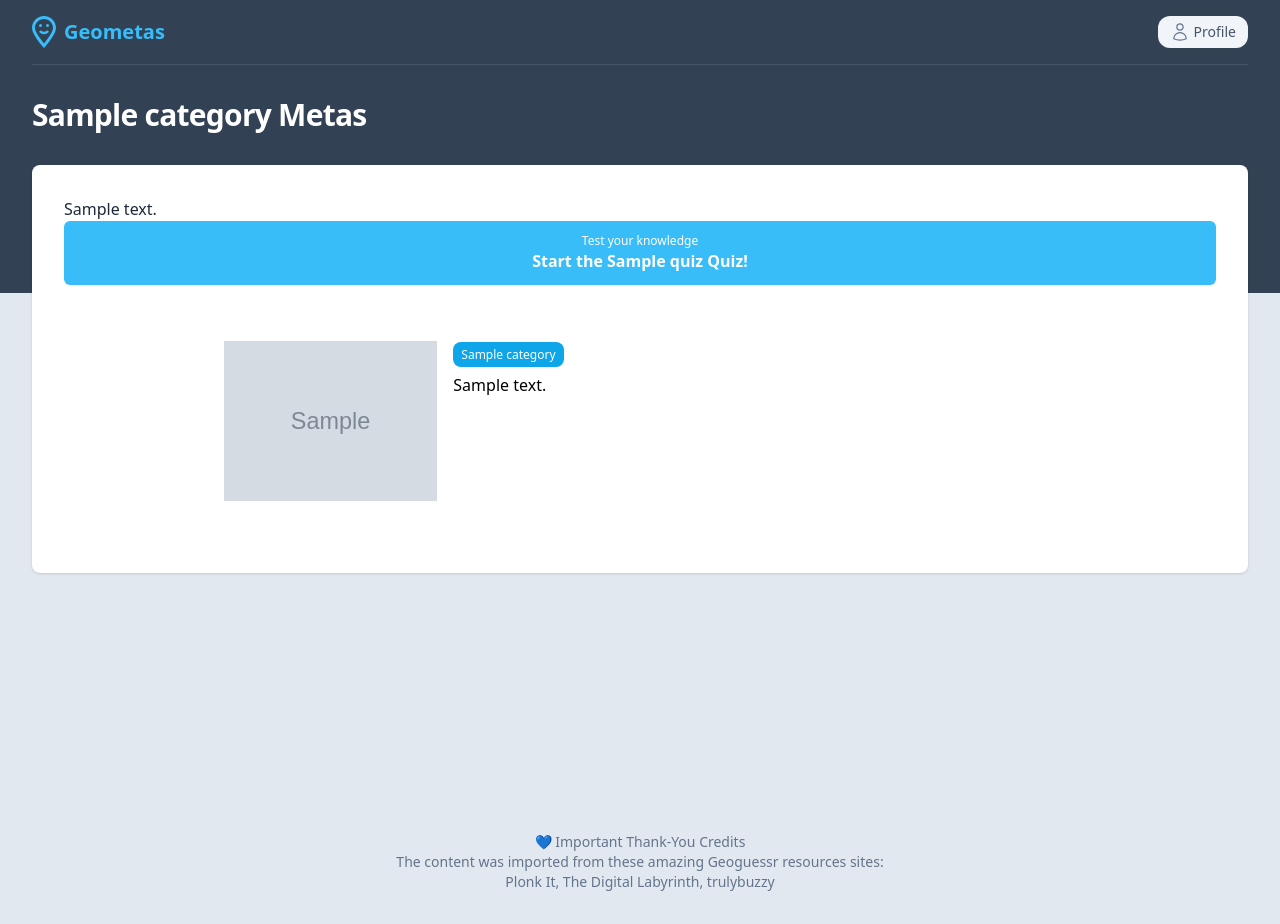
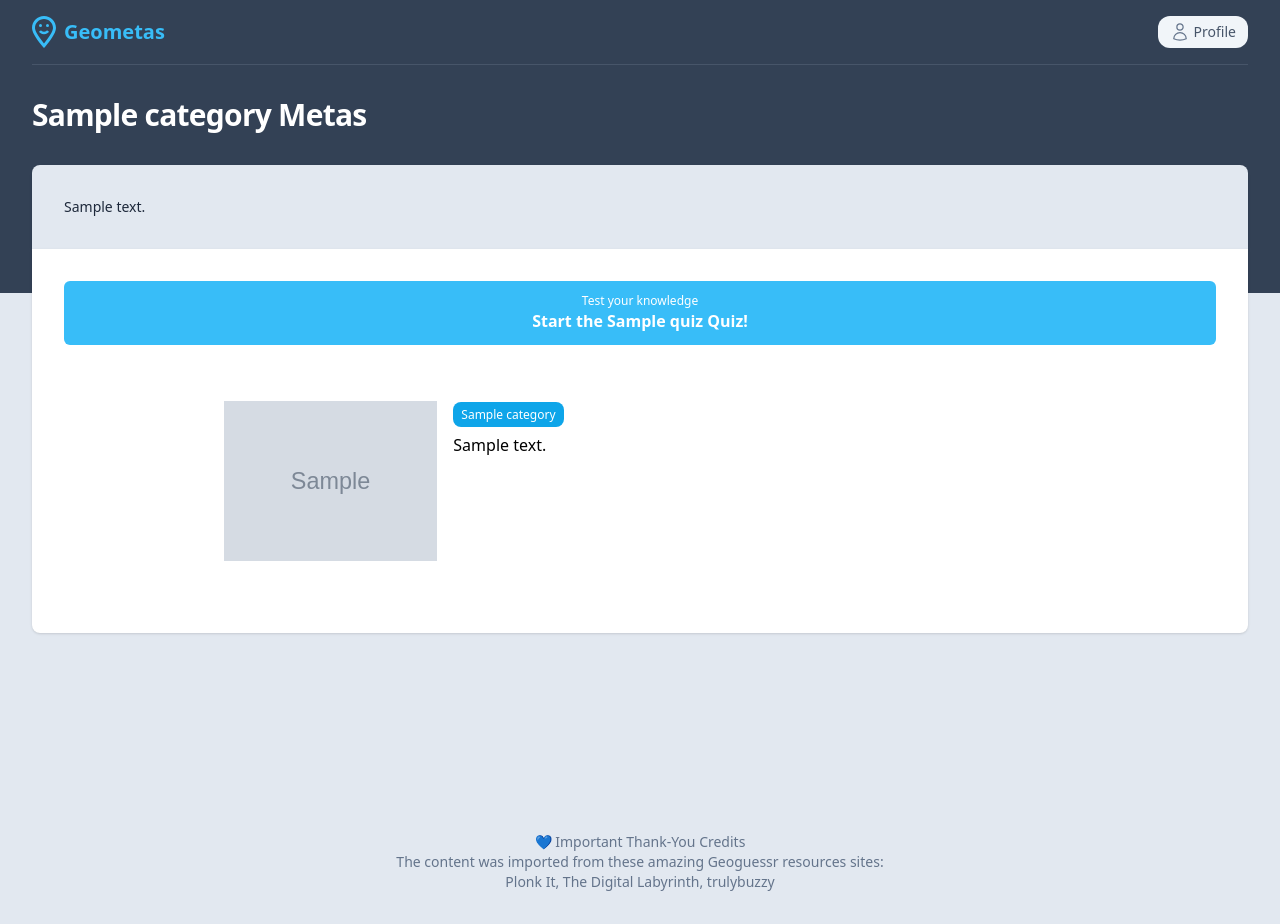
Before and after one commit to therealPaulPlay/geometas, a Django app: a page that uses templates/base.html in a window 1280 px wide. Run offline with Django 3.2, Linux system fonts and the light colour scheme; tables that the repository leaves empty hold one stand-in row (values such as "Sample post"); grey boxes marked "Sample" are stand-in pictures.

Commit message:
template

```diff
--- a/accounts/templates/accounts/profile.html
+++ b/accounts/templates/accounts/profile.html
@@ -1,6 +1,6 @@
-{% extends "base.html" %}
+{% extends "template_content.html" %}
 
-{% block main %}
+{% block content %}
 <div class="max-w-2xl">
     <div class="">
 
--- a/cms/templates/cms/category.html
+++ b/cms/templates/cms/category.html
@@ -1,15 +1,19 @@
-{% extends "base.html" %}
+{% extends "template_content_with_extra.html" %}
 
 {% block html_title %}{{ category.name }} Metas - Geometas{% endblock %}
 {% block title_main %}{{ category.name }} Metas{% endblock %}
 
-{% block main %}
+
+{% block content_top_extra %}
+    <div class="text-slate-800 text-sm">
+        {{ category.description  }}
+    </div>
+{% endblock %}
+
+
+{% block content %}
 
     <div class="">
-
-        <div class="text-slate-800">
-            {{ category.description  }}
-        </div>
 
         {% include 'cms/components/fact_list.html'  %}
 
--- a/cms/templates/cms/country.html
+++ b/cms/templates/cms/country.html
@@ -1,9 +1,9 @@
-{% extends "base.html" %}
+{% extends "template_content.html" %}
 
 {% block html_title %}{{ country.name }} Metas - Geometas{% endblock %}
 {% block title_main %}{{ country.name }} Metas{% endblock %}
 
-{% block main %}
+{% block content %}
 
     <div class="">
 
--- a/cms/templates/cms/home.html
+++ b/cms/templates/cms/home.html
@@ -1,9 +1,9 @@
-{% extends "base.html" %}
+{% extends "template_content.html" %}
 
 {% block html_title %}Geometas{% endblock %}
 {% block title_main %}Metas{% endblock %}
 
-{% block main %}
+{% block content %}
 
     <div class="">
 
--- a/cms/templates/cms/metas_index.html
+++ b/cms/templates/cms/metas_index.html
@@ -1,9 +1,9 @@
-{% extends "base.html" %}
+{% extends "template_content.html" %}
 
 {% block html_title %}Geometas{% endblock %}
 {% block title_main %}Metas&nbsp;&nbsp;<span class="text-xs text-slate-300">{{total_fact_count}} available</span>{% endblock %}
 
-{% block main %}
+{% block content %}
 
     <div class="">
 
--- a/cms/templates/cms/region.html
+++ b/cms/templates/cms/region.html
@@ -1,9 +1,9 @@
-{% extends "base.html" %}
+{% extends "template_content.html" %}
 
 {% block html_title %}{{ region }} Metas - Geometas{% endblock %}
 {% block title_main %}{{ region }} Metas{% endblock %}
 
-{% block main %}
+{% block content %}
 
     <div class="">
 
--- a/quiz/templates/quiz/quiz.html
+++ b/quiz/templates/quiz/quiz.html
@@ -1,6 +1,6 @@
-{% extends "base.html" %}
+{% extends "template_content.html" %}
 
-{% block main %}
+{% block content %}
 <div class="max-w-2xl">
     {% block quiz %}{% endblock %}
 </div>
--- a/quiz/templates/quiz/summary.html
+++ b/quiz/templates/quiz/summary.html
@@ -1,10 +1,10 @@
-{% extends "base.html" %}
+{% extends "template_content.html" %}
 
 {% block html_title %}{{ session.quiz.name }} - Summary - Geometas{% endblock %}
 
 {% block title_main %}{{ session.quiz.name }} - Summary{% endblock %}
 
-{% block main %}
+{% block content %}
 
     <div class="">
         <h2 class="text-2xl mb-4 text-slate-900">{{ session.quiz.name }}</h2>
--- a/static/css/main.css
+++ b/static/css/main.css
@@ -875,9 +867,9 @@ video {
   background-color: rgb(241 245 249 / var(--tw-bg-opacity));
 }
 
-.bg-white {
+.bg-slate-200 {
   --tw-bg-opacity: 1;
-  background-color: rgb(255 255 255 / var(--tw-bg-opacity));
+  background-color: rgb(226 232 240 / var(--tw-bg-opacity));
 }
 
 .bg-slate-700 {
@@ -885,14 +877,19 @@ video {
   background-color: rgb(51 65 85 / var(--tw-bg-opacity));
 }
 
-.bg-slate-200 {
+.bg-white {
   --tw-bg-opacity: 1;
-  background-color: rgb(226 232 240 / var(--tw-bg-opacity));
+  background-color: rgb(255 255 255 / var(--tw-bg-opacity));
 }
 
 .object-contain {
   -o-object-fit: contain;
      object-fit: contain;
+}
+
+.px-2 {
+  padding-left: 0.5rem;
+  padding-right: 0.5rem;
 }
 
 .px-3 {
@@ -1100,19 +1093,10 @@ video {
   color: rgb(255 255 255 / var(--tw-text-opacity));
 }
 
-.text-slate-100 {
-  --tw-text-opacity: 1;
-  color: rgb(241 245 249 / var(--tw-text-opacity));
-}
-
-.text-slate-200 {
-  --tw-text-opacity: 1;
-  color: rgb(226 232 240 / var(--tw-text-opacity));
-}
-
-.text-slate-300 {
-  --tw-text-opacity: 1;
-  color: rgb(203 213 225 / var(--tw-text-opacity));
+.shadow {
+  --tw-shadow: 0 1px 3px 0 rgb(0 0 0 / 0.1), 0 1px 2px -1px rgb(0 0 0 / 0.1);
+  --tw-shadow-colored: 0 1px 3px 0 var(--tw-shadow-color), 0 1px 2px -1px var(--tw-shadow-color);
+  box-shadow: var(--tw-ring-offset-shadow, 0 0 #0000), var(--tw-ring-shadow, 0 0 #0000), var(--tw-shadow);
 }
 
 .hover\:bg-green-600:hover {
@@ -1224,9 +1208,14 @@ video {
     border-radius: 0.5rem;
   }
 
-  .sm\:bg-gray-200 {
-    --tw-bg-opacity: 1;
-    background-color: rgb(229 231 235 / var(--tw-bg-opacity));
+  .sm\:rounded-t-lg {
+    border-top-left-radius: 0.5rem;
+    border-top-right-radius: 0.5rem;
+  }
+
+  .sm\:rounded-b-lg {
+    border-bottom-right-radius: 0.5rem;
+    border-bottom-left-radius: 0.5rem;
   }
 
   .sm\:bg-slate-200 {
--- a/templates/base.html
+++ b/templates/base.html
@@ -58,15 +58,7 @@
             </header>
         </div>
 
-        <main class="-mt-32">
-            <div class="mx-auto max-w-7xl pb-12 sm:px-6 lg:px-8">
-                <div class="sm:rounded-lg bg-white px-4 py-6 sm:p-8 sm:shadow">
-                    <div class="flex-grow">
-                        {% block main %}{% endblock %}
-                    </div>
-                </div>
-            </div>
-        </main>
+        {% block main %}{% endblock %}
     </div>
 </body>
 
--- /dev/null
+++ b/templates/template_content_with_extra.html
@@ -0,0 +1,16 @@
+{% extends 'base.html' %}
+
+{% block main %}
+    <main class="-mt-32">
+        <div class="mx-auto max-w-7xl pb-12 sm:px-6 lg:px-8">
+            <div class="sm:rounded-t-lg bg-slate-200 shadow px-4 py-6 sm:p-8">
+                {% block content_top_extra %}{% endblock %}
+            </div>
+            <div class="bg-white px-4 py-6 sm:p-8 sm:shadow sm:rounded-b-lg">
+                <div class="flex-grow">
+                    {% block content %}{% endblock %}
+                </div>
+            </div>
+        </div>
+    </main>
+{% endblock %}
```
Also changed, not shown: other parts of static/css/main.css (+52 -64 lines), templates/template_content.html (added, +13 -0 lines).
